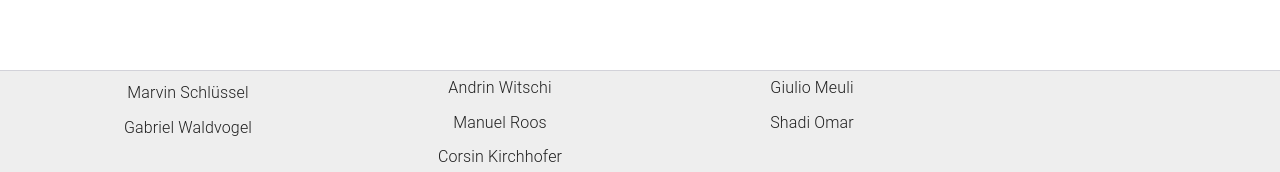
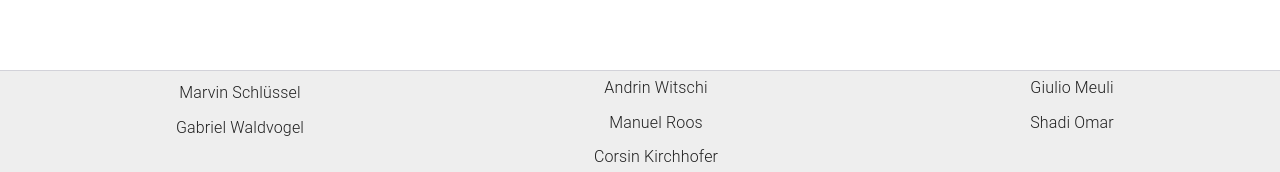
Before and after one commit to Shadipren/html, a React (Create React App) app in the folder pren_display/: page / in a window 1280 px wide. Shown: the part 625-797 px from the top of the page. Built offline with nearby package versions, Linux system fonts and the light colour scheme; no server answers.

Commit message:
change item space from 3 to 4.

```diff
--- a/pren_display/src/components/Footer.js
+++ b/pren_display/src/components/Footer.js
@@ -2,18 +2,18 @@ import { Box, Typography, Grid} from "@mui/material";
 
 const Footer = (props) => {
     return (<>
-        <Box  sx={{position: 'fixed', bottom: 0, height: "auto", width: "100vw", borderTop: 1, borderColor: '#d2d2d9', backgroundColor:"#eeeeee"  }} component="footer">
+        <Box  sx={{position: 'relative', bottom: 0, height: "auto", width: "100vw", borderTop: 1, borderColor: '#d2d2d9', backgroundColor:"#eeeeee", mt: "auto"  }} component="footer">
             <Grid container marginX={2} paddingX={2}>
-                <Grid item xs={12} lg={3}>
+                <Grid item xs={12} lg={4}>
                     <Typography className="footerTypo" sx={{pt:"10px"}} fontWeight="light" align="center" gutterBottom>Marvin Schlüssel</Typography>
                     <Typography className="footerTypo" sx={{pt:"5px"}} fontWeight="light" align="center" gutterBottom>Gabriel Waldvogel</Typography>
                 </Grid>
-                <Grid item xs={12} lg={3}>
+                <Grid item xs={12} lg={4}>
                     <Typography className="footerTypo" sx={{pt:"5px"}} fontWeight="light" align="center" gutterBottom>Andrin Witschi</Typography>
                     <Typography className="footerTypo" sx={{pt:"5px"}} fontWeight="light" align="center" gutterBottom>Manuel Roos</Typography>
                     <Typography className="footerTypo" sx={{pt:"5px"}} fontWeight="light" align="center" gutterBottom>Corsin Kirchhofer</Typography>
                 </Grid>
-                <Grid item xs={12} lg={3}>
+                <Grid item xs={12} lg={4}>
                     <Typography className="footerTypo" sx={{pt:"5px"}} fontWeight="light" align="center" gutterBottom>Giulio Meuli</Typography>
                     <Typography className="footerTypo" sx={{pt:"5px"}} fontWeight="light" align="center" gutterBottom>Shadi Omar</Typography>
                 </Grid>
```
